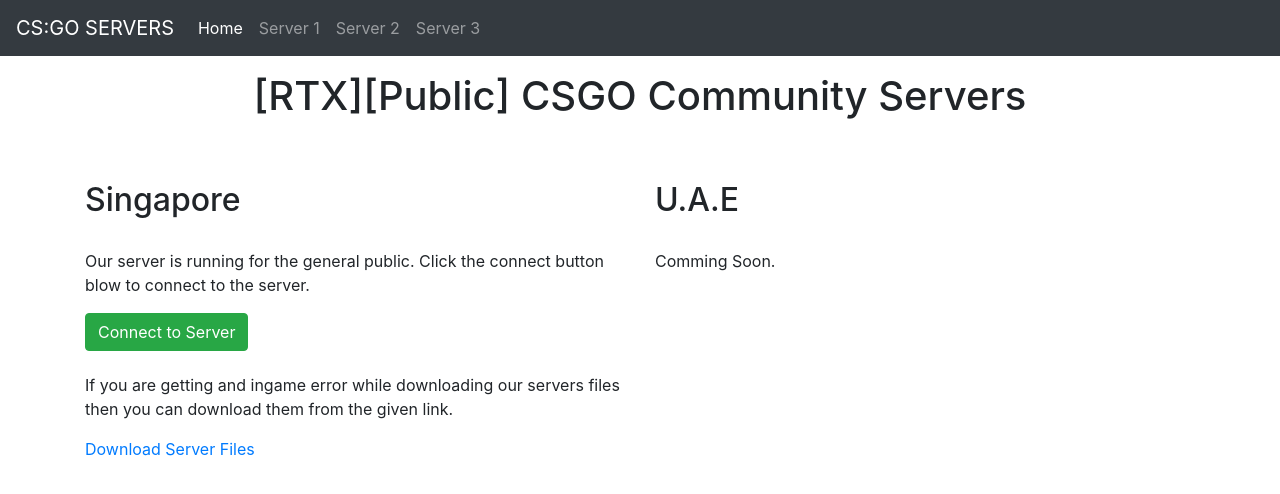
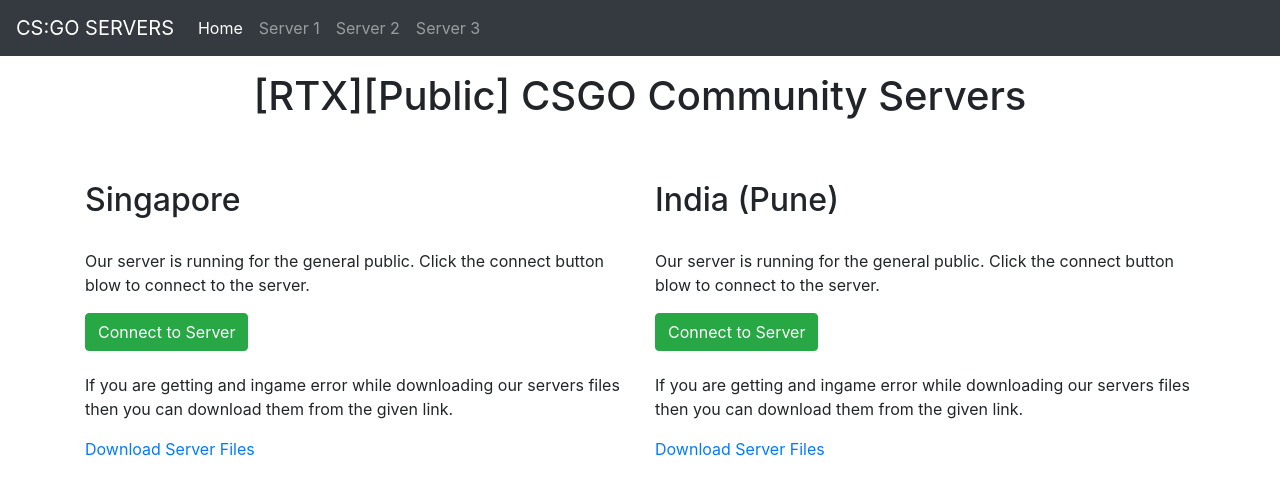
Before and after one commit to MuhammadTayyab518/fastdl, a plain HTML site: page index.html in a window 1280 px wide. Drawn offline with nearby package versions, Linux system fonts and the light colour scheme.

Commit message:
Update index.html

```diff
--- a/index.html
+++ b/index.html
@@ -54,11 +54,11 @@
 				<a href="https://muhammadtayyab518.github.io/fastdl/SiteServerFiles/[RTX][Public].zip" download>Download Server Files</a>
 			</div>
 			<div class="col-md-6">
-				<h2>U.A.E</h2>
-				<p>Comming Soon.</p>
-				<!--<button class="btn btn-success" onclick="connectToServer('123.45.67.89:27016')">Connect to Server 2</button>
-				<p>Click the link below to download the Server 2 files:</p>
-				<a href="https://www.example.com/server2-files.zip" download>Download Server 2 Files</a> -->
+				<h2>India (Pune)</h2>
+				<p>Our server is running for the general public. Click the connect button blow to connect to the server.</p>
+				<button class="btn btn-success" onclick="connectToServer('4.240.61.172:27015')">Connect to Server</button>
+				<p>If you are getting and ingame error while downloading our servers files then you can download them from the given link.</p>
+				<a href="https://muhammadtayyab518.github.io/fastdl/SiteServerFiles/[RTX][Public].zip" download>Download Server Files</a>
 			</div>
 		</div>
 	</div>
```
